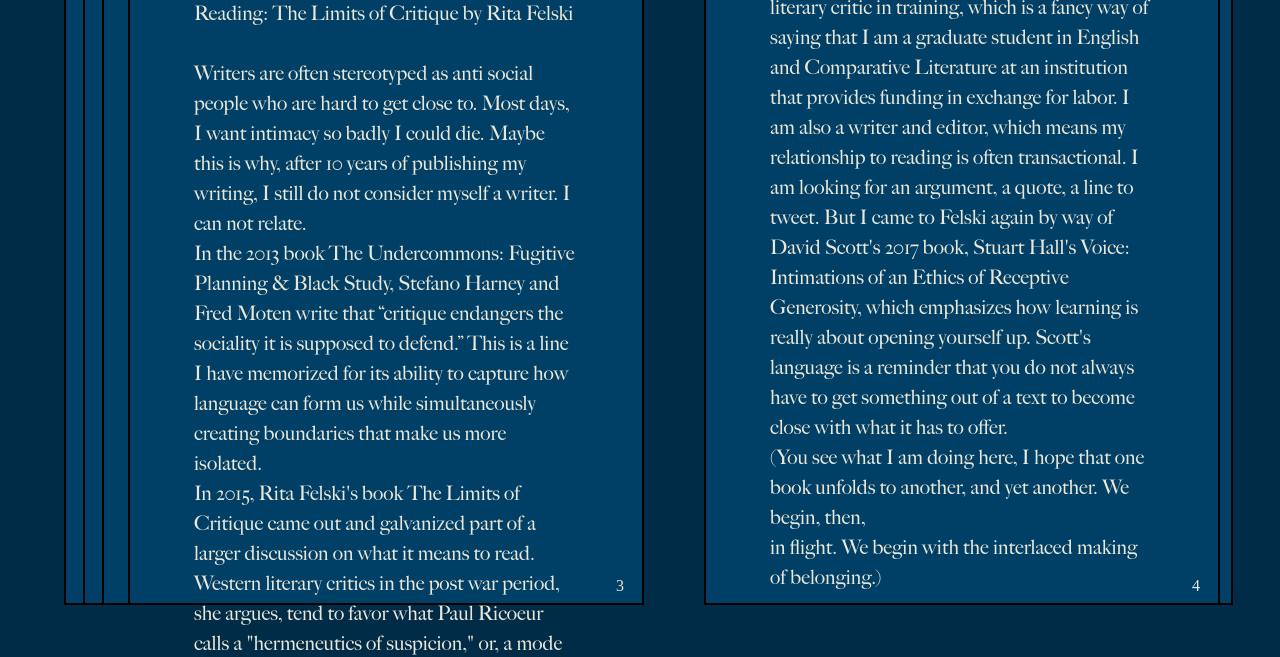
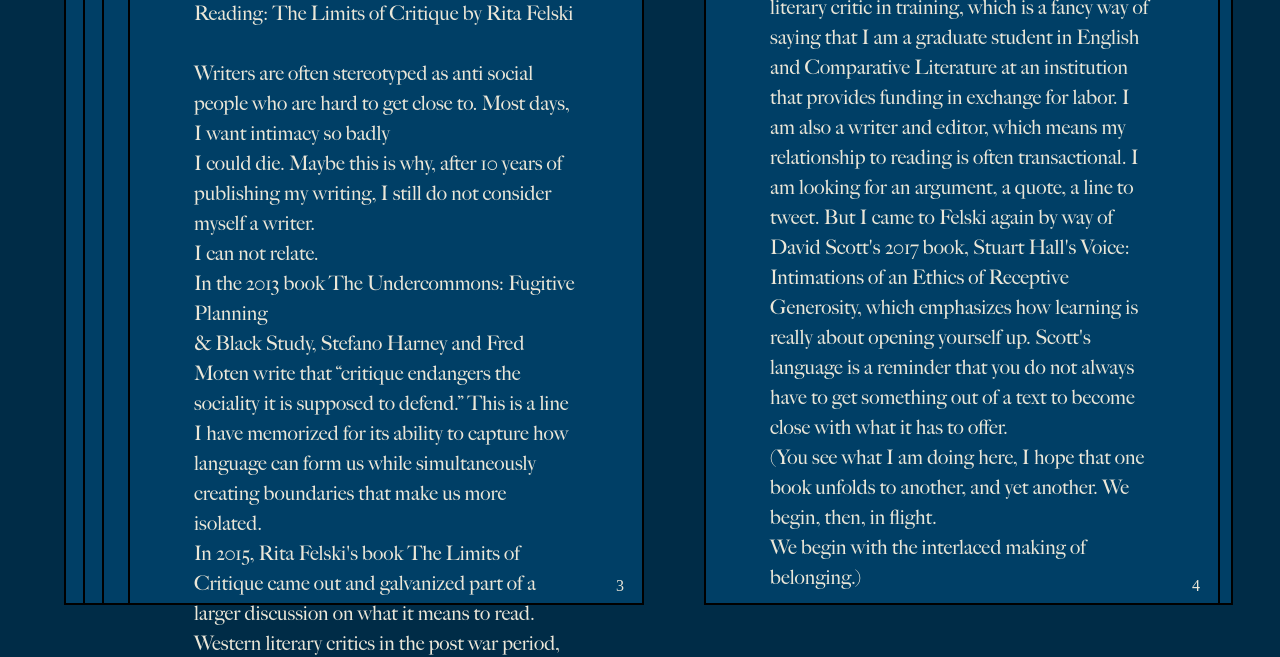
Before and after one commit to chloegad/interactivenarrative, a plain HTML site: page gettingclose.html in a window 1280 px wide. Shown: the part 149-806 px from the top of the page. Drawn offline with Linux system fonts and the light colour scheme.

Commit message:
version 04

```diff
--- a/gettingclose.html
+++ b/gettingclose.html
@@ -179,9 +179,9 @@ src: url("BigCaslonRegular.otf");
 
 	<br>
 	<br>
-Writers are often stereotyped as anti social people who are hard to get close to. Most days, I want intimacy so badly I could die. Maybe this is why, after 10 years of publishing my writing, I still do not consider myself a writer. I can not relate.
+Writers are often stereotyped as anti social people who are hard to get close to. Most days, I want intimacy so badly <br> I could die. Maybe this is why, after 10 years of publishing my writing, I still do not consider myself a writer. <br>I can not relate.
 <br>
-In the 2013 book The Undercommons: Fugitive Planning & Black Study, Stefano Harney and Fred Moten write that “critique endangers the sociality it is supposed to defend.” This is a line I have memorized for its ability to capture how language can form us while simultaneously creating boundaries that make us more isolated.
+In the 2013 book The Undercommons: Fugitive Planning <br> & Black Study, Stefano Harney and Fred Moten write that “critique endangers the sociality it is supposed to defend.” This is a line I have memorized for its ability to capture how language can form us while simultaneously creating boundaries that make us more isolated.
 <br>
 In 2015, Rita Felski's book The Limits of Critique came out and galvanized part of a larger discussion on what it means to read. Western literary critics in the post war period, she argues, tend to favor what Paul Ricoeur calls a "hermeneutics of suspicion," or, a mode of interpretation akin to a detective trying to solve a crime. What is the difference between reading and critique? If, for Felski, critique has some kind of end goal, perhaps reading takes the long road.
 
@@ -192,7 +192,7 @@ In 2015, Rita Felski's book The Limits of Critique came out and galvanized part
 <div class="page5">
 <p id="text">For a living (or, for a modest stipend), I am a literary critic in training, which is a fancy way of saying that I am a graduate student in English and Comparative Literature at an institution that provides funding in exchange for labor. I am also a writer and editor, which means my relationship to reading is often transactional. I am looking for an argument, a quote, a line to tweet. But I came to Felski again by way of David Scott's 2017 book, Stuart Hall's Voice: Intimations of an Ethics of Receptive Generosity, which emphasizes how learning is really about opening yourself up. Scott's language is a reminder that you do not always have to get something out of a text to become close with what it has to offer.
 	<br>
-(You see what I am doing here, I hope that one book unfolds to another, and yet another. We begin, then, <br>in flight. We begin with the interlaced making <br>of belonging.)
+(You see what I am doing here, I hope that one book unfolds to another, and yet another. We begin, then, in flight. <br> We begin with the interlaced making of belonging.)
 </p>
 <a href="othering.html">
 <p id="number">4</p>
```
